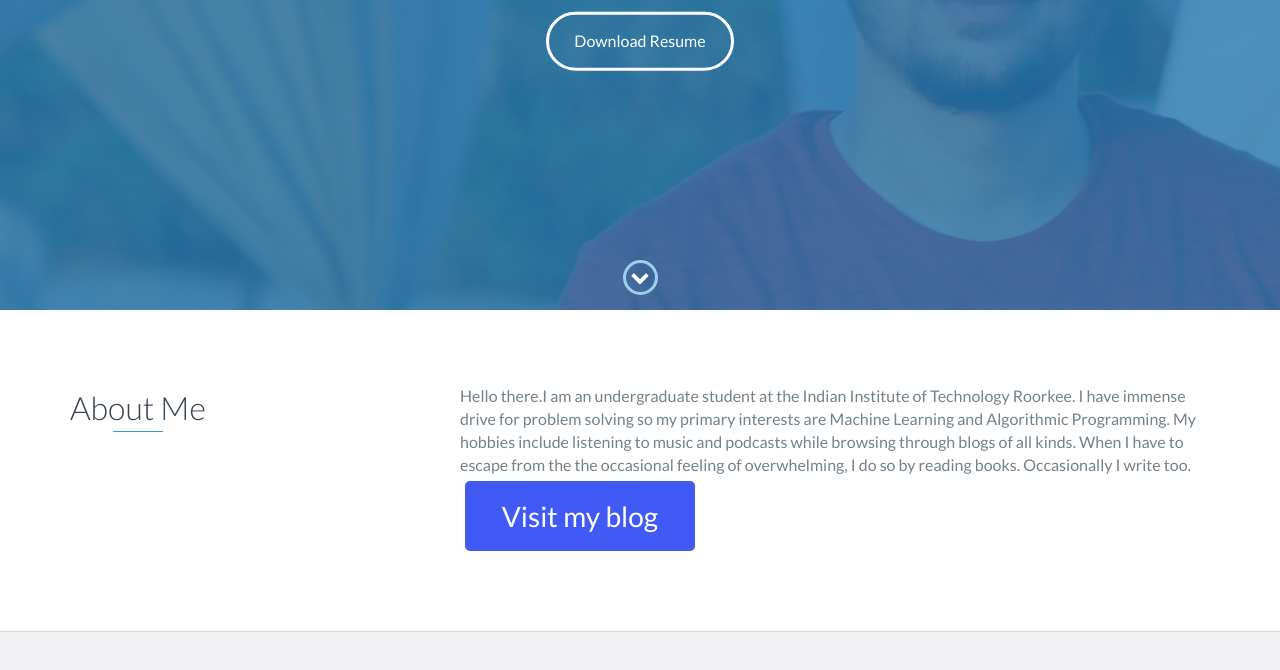
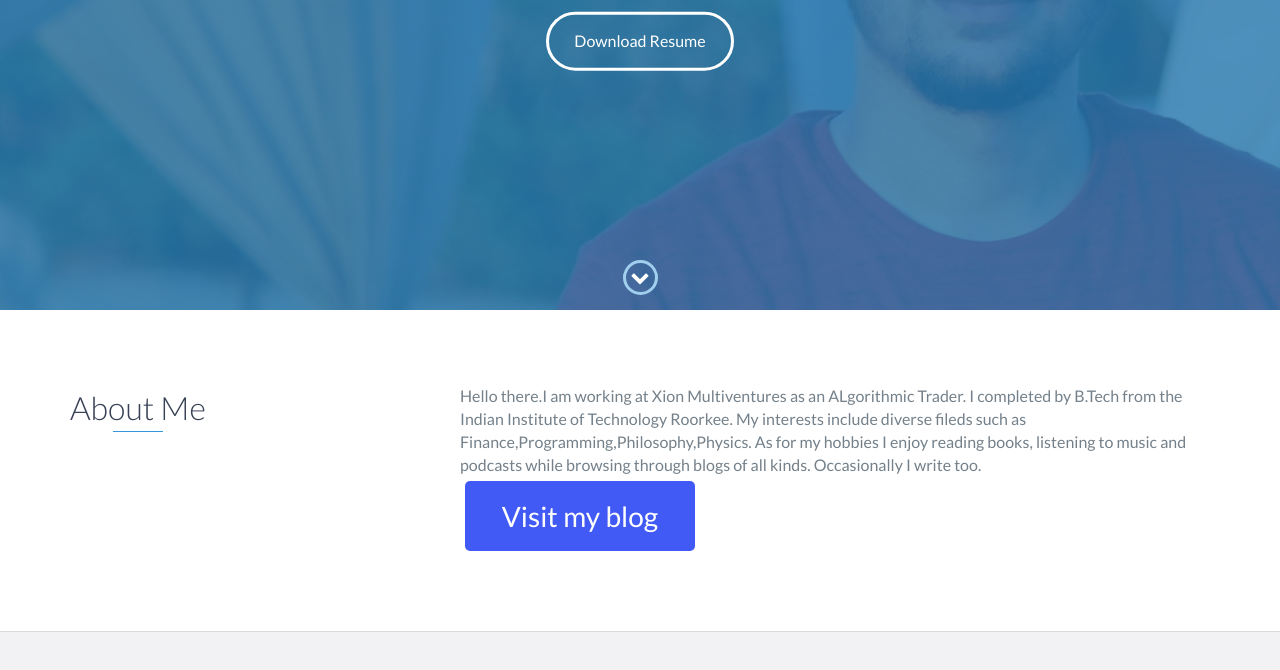
Before and after one commit to Darmuneeb322/Darmuneeb322.github.io, a plain HTML site: page index.html in a window 1280 px wide. Shown: the part 490-1160 px from the top of the page. Drawn offline with nearby package versions, Linux system fonts and the light colour scheme.

Commit message:
Update index.html

```diff
--- a/index.html
+++ b/index.html
@@ -115,10 +115,10 @@
                 </div>
                 <div class="col-md-8">
                     <p>
-                        Hello there.I am an undergraduate student at the Indian Institute of Technology Roorkee.
-                        I have immense drive for problem solving so my primary interests are Machine Learning and Algorithmic Programming.
-                       My hobbies include listening to music and podcasts while browsing through blogs of all kinds.
-                       When I have to escape from the the occasional feeling of overwhelming, I do so by reading books.
+                        Hello there.I am working at Xion Multiventures as an ALgorithmic Trader. I completed by B.Tech from the Indian Institute of Technology Roorkee.
+                       My interests include diverse fileds such as Finance,Programming,Philosophy,Physics.
+                       As for my hobbies I enjoy reading books, listening to music and podcasts while browsing through blogs of all kinds.
+
                         Occasionally I write too.
                     </p>
                     <p>
```
